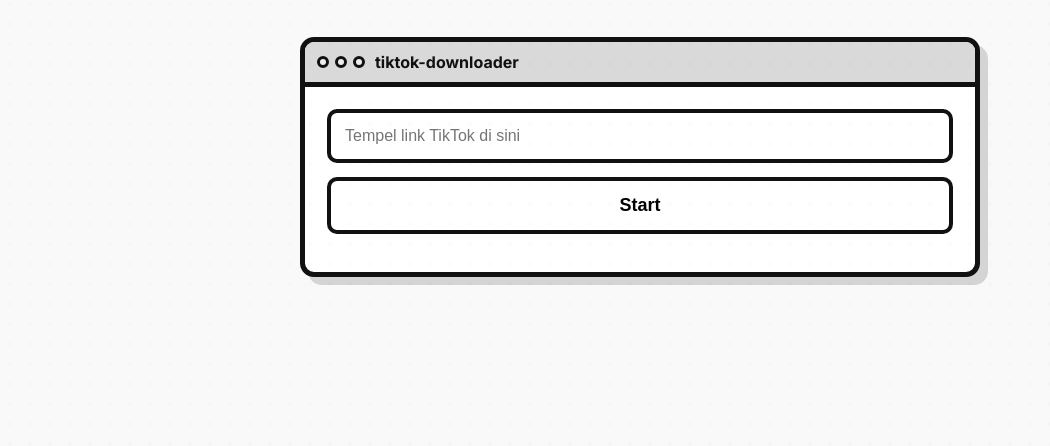
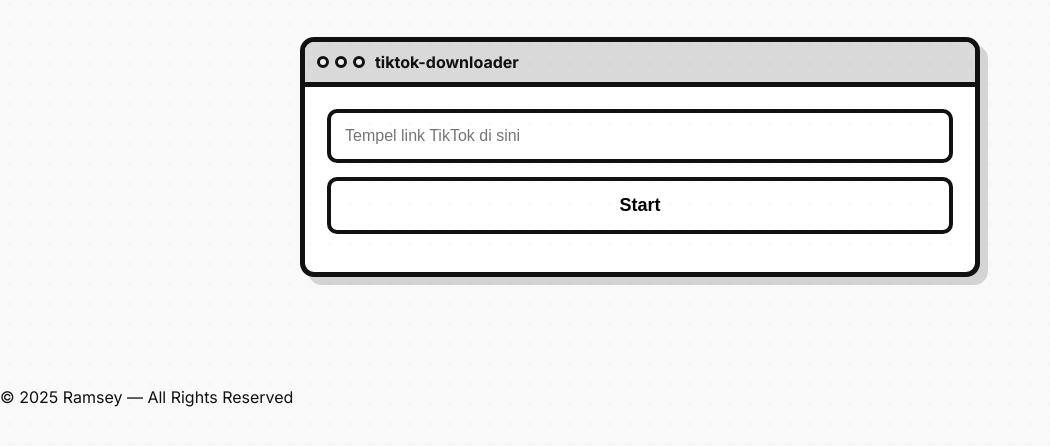
Before and after one commit to bayusantokuk/toktokdl, a plain HTML site: page public/index.html in a window 1280 px wide. Shown: the part 266-712 px from the top of the page, without its empty margins (0-1050 px from the left). Drawn offline with Linux system fonts and the light colour scheme.

Commit message:
Update index.html

```diff
--- a/public/index.html
+++ b/public/index.html
@@ -65,5 +65,10 @@
   </div>
 
   <script src="script.js"></script>
+
+  <footer class="footer">
+  © 2025 Ramsey — All Rights Reserved
+</footer>
+
 </body>
 </html>
```
